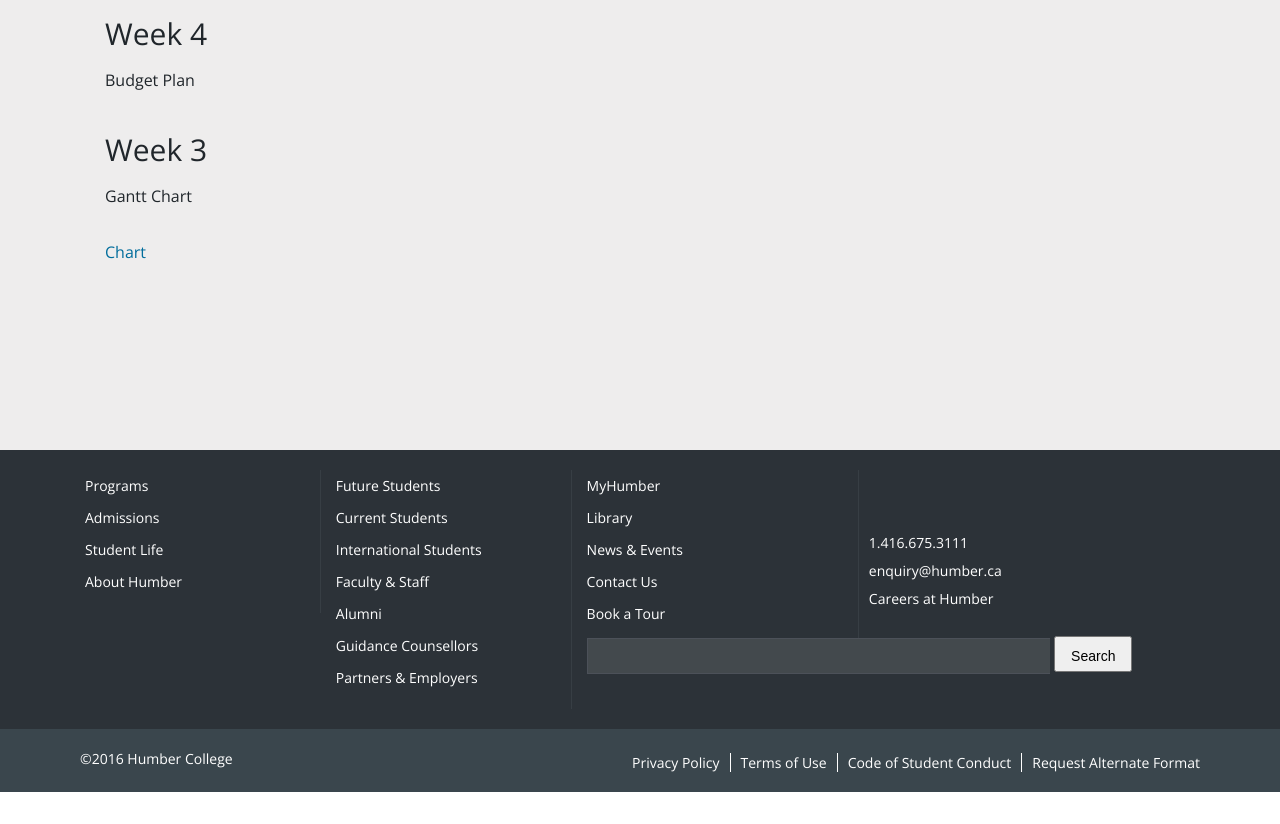
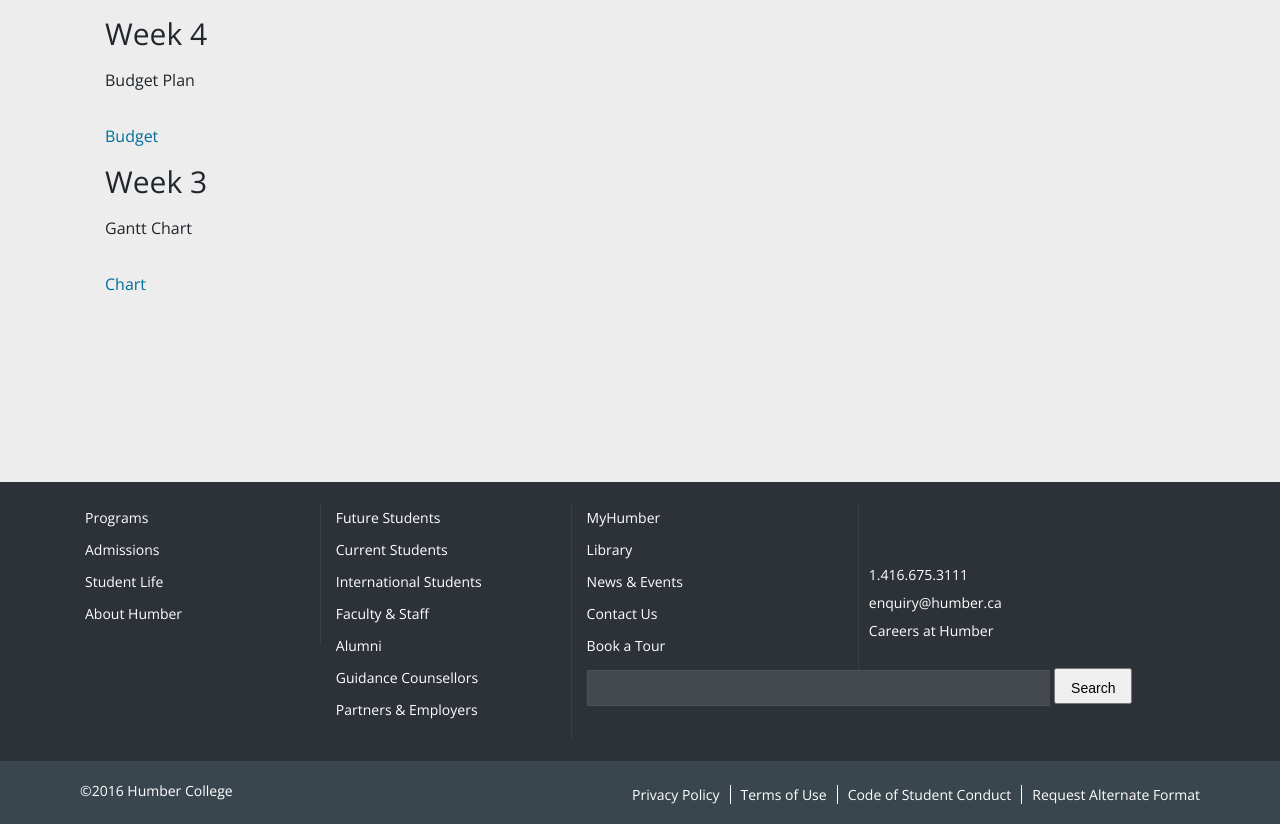
Before and after one commit to Jonnytlv/Jonnytlv.github.io, a plain HTML site: page index.html in a window 1280 px wide. Shown: the part 2580-3404 px from the top of the page. Before the commit the page ends 3372 px from the top, so only its background shows below. Drawn offline with nearby package versions, Linux system fonts and the light colour scheme.

Commit message:
Update indexcontent.html

```diff
--- a/indexcontent.html
+++ b/indexcontent.html
@@ -30,6 +30,7 @@
  <SECTION ID="Section_4">
   <H3>Week 4</H3>
   <p>Budget Plan</p>
+  <a href="Jonnytlv.github.io/Budget.docx">Budget</a>
 </SECTION>
 
  <SECTION ID="Section_3">
```
